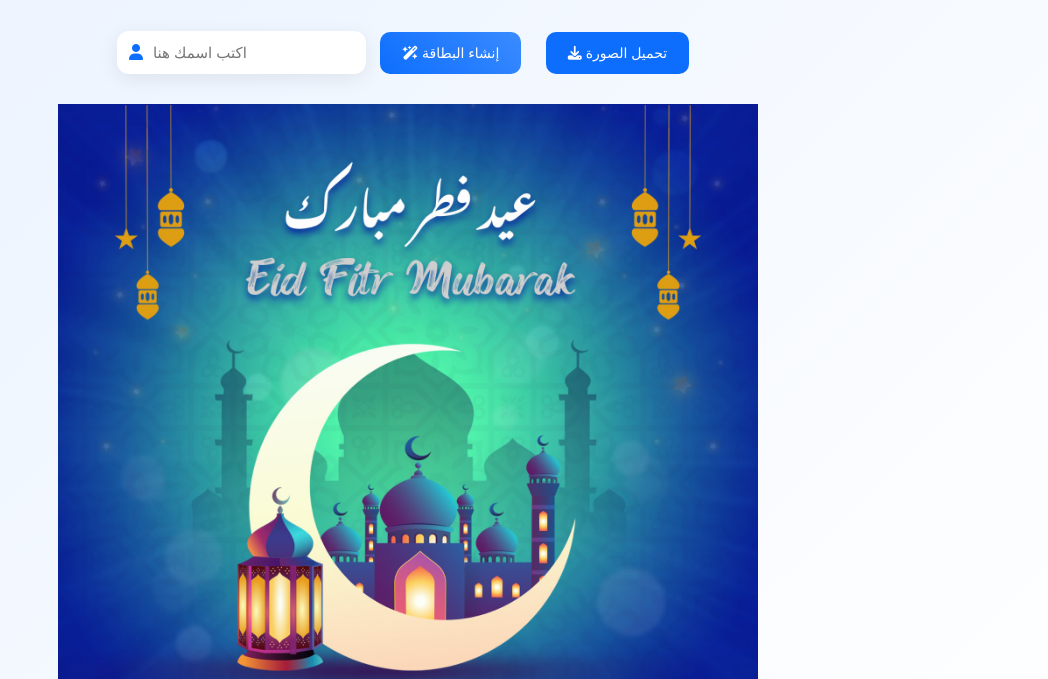
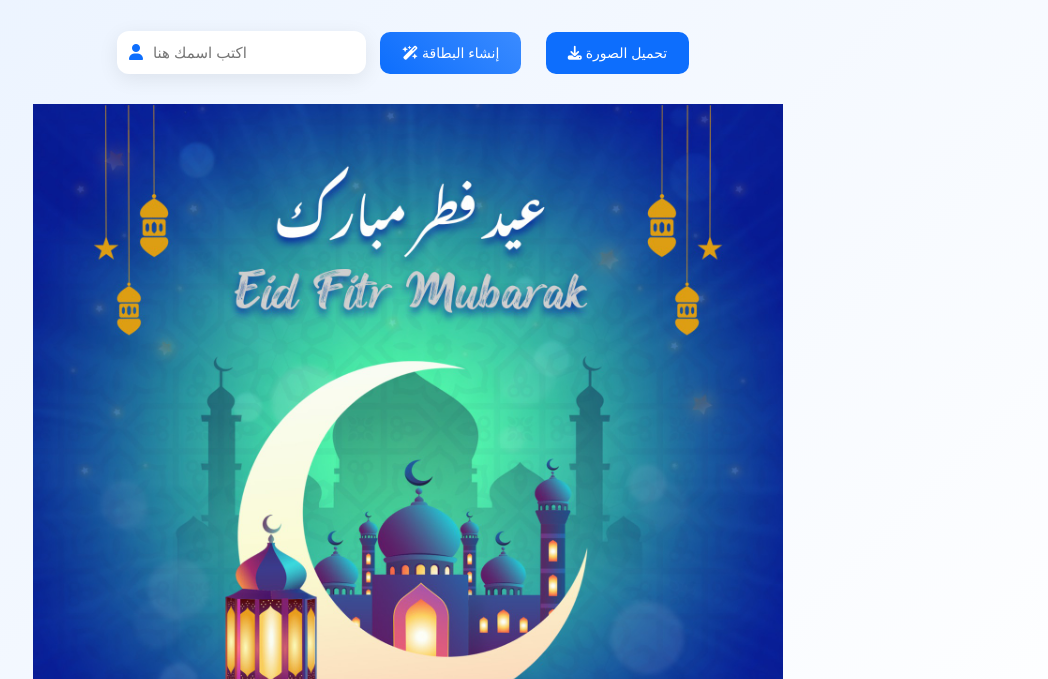
Before and after one commit to saudipaperIT/eidcard, a plain HTML site: page index.html in a window 1280 px wide. Shown: the part 121-800 px from the top of the page, without its empty margins (232-1280 px from the left). Drawn offline with nearby package versions, Linux system fonts and the light colour scheme.

Commit message:
Update style.css

```diff
--- a/style.css
+++ b/style.css
@@ -149,7 +149,7 @@ background:none;
 .card-container img{
 
 display:block;
-width:700px; /* أو نفس مقاسك */
+width:750px; /* أو نفس مقاسك */
 height:auto;
 
 
```
